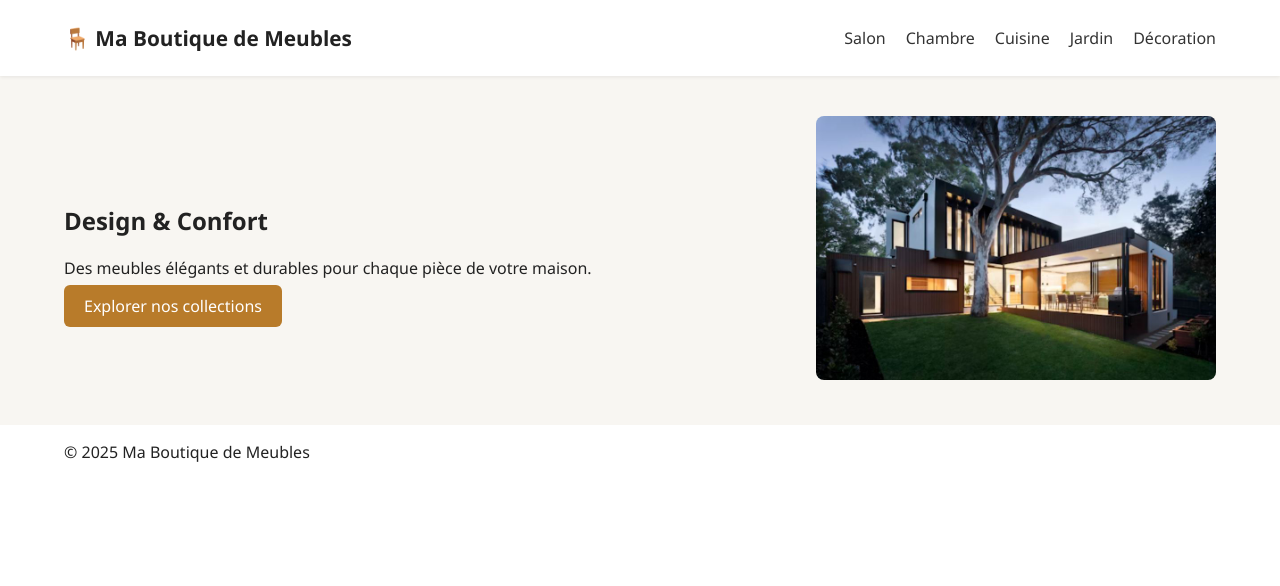
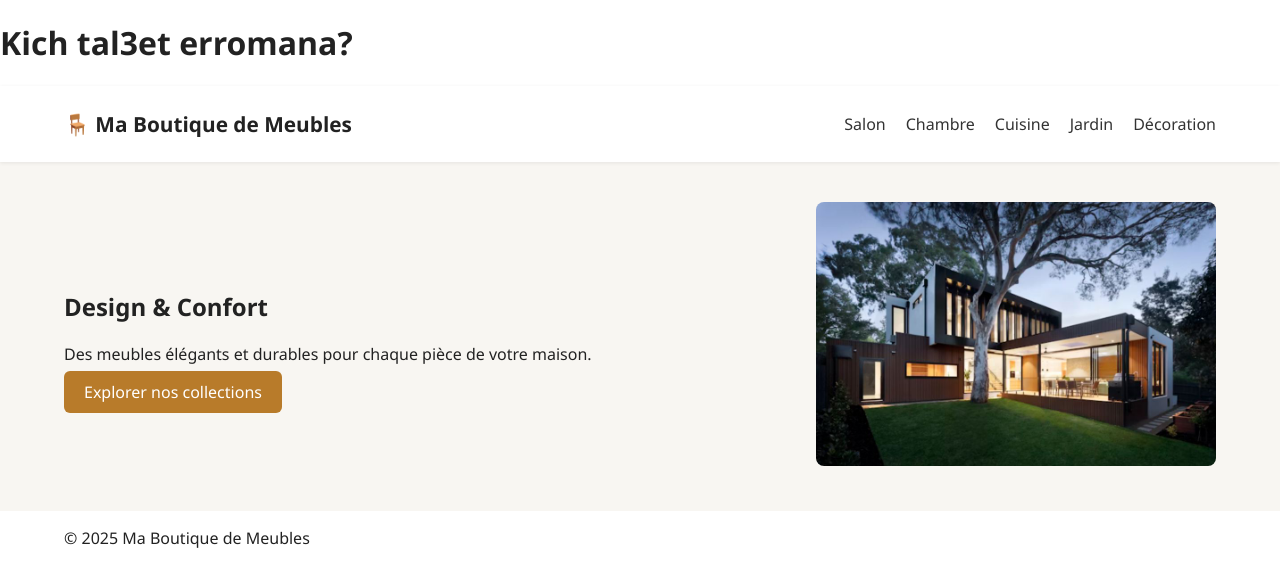
Before and after one commit to alimax2017/page-web-statique, a plain HTML site: page index.html in a window 1280 px wide. Drawn offline with Linux system fonts and the light colour scheme.

Commit message:
erromana

```diff
--- a/index.html
+++ b/index.html
@@ -4,6 +4,7 @@
   <meta charset="utf-8" />
   <meta name="viewport" content="width=device-width,initial-scale=1" />
   <title>Ma Boutique de Meubles</title>
+  <h1>Kich tal3et erromana?</h1>
   <link rel="stylesheet" href="styles.css" />
 </head>
 <body>
```
